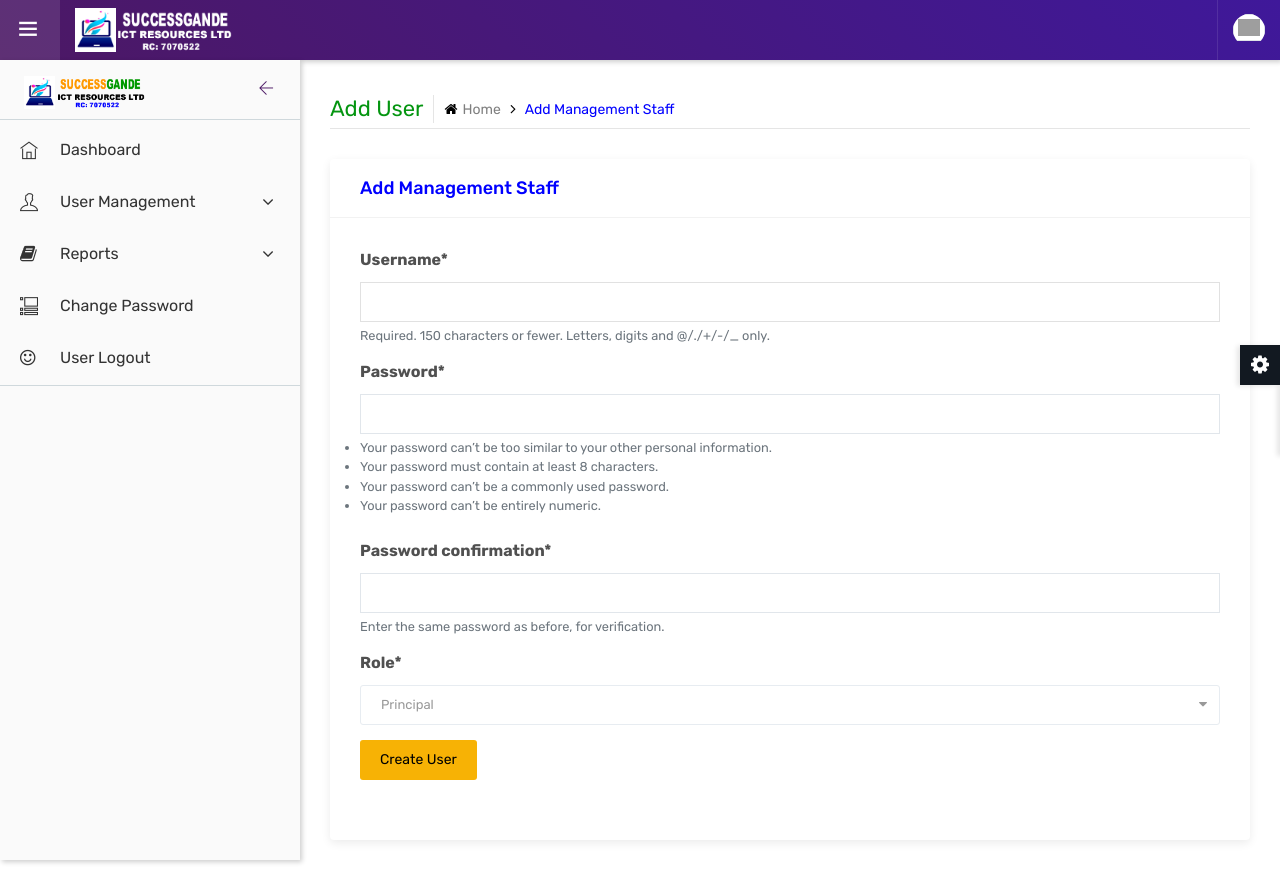
After one commit to successgande1/studentresult, a Django app: page /create/management/staff/ in a window 1280 px wide. The commit adds this page. Run offline with Django 4.2, Linux system fonts and the light colour scheme; the visitor is signed in with stand-in values (Sample User, id 1); data comes from the database, SQL or seed files in the repository; some libraries are stand-ins or nearby versions; grey boxes are pictures that could not be loaded.

Commit message:
Assigned basic HTML Templates, create mgt staff, list staff, view profile and change password

```diff
--- a/accounts/admin.py
+++ b/accounts/admin.py
@@ -1,5 +1,5 @@
 from django.contrib import admin
-from.models import *
+from .models import Profile
 
 # Register your models here.
 admin.site.register(Profile)
--- /dev/null
+++ b/accounts/forms.py
@@ -0,0 +1,21 @@
+from django import forms
+from django.contrib.auth.models import User
+from django.contrib.auth.forms import UserCreationForm
+
+
+class PasswordChangeForm(forms.Form):  # User Change Password Form
+    old_password = forms.CharField(widget=forms.PasswordInput)
+    new_password = forms.CharField(widget=forms.PasswordInput)
+    confirm_password = forms.CharField(widget=forms.PasswordInput)
+
+
+class ManagementStaffCreationForm(UserCreationForm):
+    role = forms.ChoiceField(choices=[('principal', 'Principal'), ('dean', 'Dean of Studies')], widget=forms.Select())
+
+    class Meta:
+        model = User
+        fields = ['username', 'password1', 'password2', 'role']
+
+
+class SearchStaffForm(forms.Form):
+    search_query = forms.CharField(max_length=100, required=False, label='Search by Name or Phone ')
--- a/accounts/urls.py
+++ b/accounts/urls.py
@@ -4,6 +4,15 @@ from . import views
 from django.contrib.auth import views as auth_view
 
 urlpatterns = [
-     path('account/login/', auth_view.LoginView.as_view(template_name='accounts/login.html'), name = 'account-login'),
-    path('account/dashboard/', views.index, name = 'account-dashboard'),
+    path('account/login/', auth_view.LoginView.as_view(template_name='accounts/login.html'), name='account-login'),
+    path('account/dashboard/', views.index, name='account-dashboard'),
+    path('create/management/staff/', views.create_management_staff, name='account-create-management-staff'),
+    path('staff/list/', views.staff_list, name='account-staff-list'),
+    path('staff/profile/', views.user_profile, name='account-profile'),
+    path('disable_user/<int:pk>/', views.disable_user, name='account-disable-user'),
+    path('enable_user/<int:pk>/', views.enable_user, name='account-enable-user'),
+    path('change-password/', views.change_password, name='account-change-password'),
+    path('change-password/', views.change_password, name='account-change-password'),
+    path('password-change-done/', views.password_change_done, name='account-password-change-done'),
+    path('logout/', auth_view.LogoutView.as_view(template_name='accounts/logout.html'), name='account-logout'),
 ]
--- a/accounts/views.py
+++ b/accounts/views.py
@@ -1,27 +1,173 @@
-from django.shortcuts import render, redirect
+from django.shortcuts import render, redirect, get_object_or_404
 from django.contrib.auth.decorators import login_required
-from django.http import HttpResponse
-from datetime import datetime
-import datetime
-from django.contrib.auth.models import User
+from .forms import PasswordChangeForm, ManagementStaffCreationForm, SearchStaffForm
+from django.contrib.auth import authenticate, update_session_auth_hash
+from .models import Profile
+from django.core.paginator import Paginator
+from django.db.models import Q
+# from datetime import datetime
+# import datetime
+# from django.contrib.auth.models import User
 from django.contrib import messages
 
 
 # 404 Error Page.
 def custom_page_not_found(request, exception=None):
-    return render(request, 'dashboard/404.html', status=404)
+    return render(request, 'accounts/404.html', status=404)
+
 
 # 403 Error Page.
 def custom_page_forbidden(request, exception=None):
-    return render(request, 'dashboard/403.html', status=403)
+    return render(request, 'accounts/403.html', status=403)
+
 
 # 500 Error Page.
 def custom_server_not_found(request, exception=None):
-    return render(request, 'dashboard/500.html', status=500)
+    return render(request, 'accounts/500.html', status=500)
 
+
+@login_required(login_url='account-login')
 def index(request):
 
     context = {
-        'page_title':'Dashboard',
+        'page_title': 'Dashboard',
     }
     return render(request, 'accounts/index.html', context)
+
+
+@login_required(login_url='account-login')
+def user_profile(request):
+
+    context = {
+        'page_title': 'Profile',
+    }
+    return render(request, 'accounts/profile.html', context)
+
+
+# Change user password view
+@login_required(login_url='accounts-login')
+def change_password(request):
+    if request.method == 'POST':
+        form = PasswordChangeForm(request.POST)
+        if form.is_valid():
+            user = authenticate(username=request.user.username, password=form.cleaned_data['old_password'])
+            if user is not None:
+                user.set_password(form.cleaned_data['new_password'])
+                user.save()
+                update_session_auth_hash(request, user)  # Update session to prevent logout
+                messages.success(request, 'Your Password Changed Successfully.')
+                return redirect('accounts-password-change-done')  # Redirect to password change success page
+            else:
+                form.add_error('old_password', 'Incorrect old password')
+                messages.warning(request, 'Incorrect old Password.')
+    else:
+        form = PasswordChangeForm()
+
+    context = {
+        'form': form,
+        'page_title': 'Change Password',
+    }
+    return render(request, 'accounts/password_change.html', context)
+
+
+# Change user password successfully view
+@login_required(login_url='accounts-login')
+def password_change_done(request):
+
+    context = {
+        'page_title': 'Password Changed',
+    }
+    return render(request, 'accounts/password_change_done.html', context)
+
+
+# Create Management Staff user view
+@login_required(login_url='accounts-login')
+def create_management_staff(request):
+    logged_user = request.user
+    try:
+        user_profile = Profile.objects.select_related('user').get(user=logged_user)
+        user_role = user_profile.role
+        # Check if logged in user is super admin else don't allow access
+        if logged_user.is_superuser or user_role == 'admin':
+            if request.method == 'POST':
+
+                form = ManagementStaffCreationForm(request.POST)
+
+                if form.is_valid():
+                    user = form.save()
+                    role = form.cleaned_data.get('role')
+
+                    # Get the Created New user's profile
+                    profile = Profile.objects.get(user=user)
+                    # Update the profile DB role field
+                    profile.role = role
+                    # Save the changes to the Profile DB
+                    profile.save()
+
+                    messages.success(request, f'{role} Created successfully.')
+                    return redirect('account-staff-list')
+            else:
+                form = ManagementStaffCreationForm()
+            context = {
+                'page_title': 'Create User',
+                'form': form
+            }
+            return render(request, 'accounts/create_user.html', context)
+        else:
+            return redirect('accounts-dashboard')
+    except Profile.DoesNotExist:
+        # Handle the case when the profile doesn't exist
+        return redirect('accounts-dashboard')
+
+
+@login_required(login_url='account-login')
+def staff_list(request):
+    if request.user.is_superuser or request.user.profile.role in ['admin', 'principal']:
+        # List of Staff
+        staff_list = Profile.objects.filter(Q(role="dean") | Q(role="subject teacher") | Q(role="form master") | Q(role="principal")).order_by('-last_updated')
+        number_of_staff = staff_list.count()
+
+    form = SearchStaffForm(request.GET or None)
+
+    if request.method == "GET" and form.is_valid():
+        search_query = form.cleaned_data['search_query']
+        # Filter staff users
+        staff_list = Profile.objects.filter(
+            Q(user__username__icontains=search_query) | Q(phone__icontains=search_query) | Q(full_name__icontains=search_query), Q(role='dean') | Q(role='subject teacher') | Q(role='form master') | Q(role='principal')
+        )
+
+    paginator = Paginator(staff_list, 5)
+    page_number = request.GET.get('page')
+    page_obj = paginator.get_page(page_number)
+
+    context = {
+        'page_title': 'List of Staff',
+        'staff_list': page_obj,
+        'number_of_staff': number_of_staff,
+        'form': form,
+    }
+    return render(request, 'accounts/staff_list.html', context)
+
+
+# Disable user
+@login_required(login_url='account-login')
+def disable_user(request, pk):
+    if request.user.is_superuser or request.user.profile.role in ['admin']:
+        user_to_disable = get_object_or_404(Profile, pk=pk)
+        # Change the USER is_active to False
+        user_to_disable.is_active = False
+        user_to_disable.save()
+        messages.error(request, f'{user_to_disable.user.username} Disabled Successfully.')
+        return redirect('account-staff-list')
+
+
+# Enable User
+@login_required(login_url='account-login')
+def enable_user(request, pk):
+    if request.user.is_superuser or request.user.profile.role in ['admin']:
+        user_to_enable = get_object_or_404(Profile, pk=pk)
+        # Change the USER is_active to False
+        user_to_enable.is_active = True
+        user_to_enable.save()
+        messages.success(request, f'{user_to_enable.user.username} Enabled Successfully.')
+        return redirect('account-staff-list')
--- a/studentresult/urls.py
+++ b/studentresult/urls.py
@@ -20,8 +20,7 @@ from django.conf import settings
 from django.conf.urls.static import static
 from django.contrib import admin
 from django.urls import path, include
-from accounts import views as account_view
-from django.contrib.auth import views as auth_views
+
 import debug_toolbar
 
 urlpatterns = [
@@ -33,7 +32,7 @@ urlpatterns = [
     path('', include('pages.urls')),
     path('', include('accounts.urls')),
     path('', include('results.urls')),
-]+static(settings.MEDIA_URL, document_root=settings.MEDIA_ROOT)
+] + static(settings.MEDIA_URL, document_root=settings.MEDIA_ROOT)
 
 handler404 = 'studentresult.urls.custom_page_not_found'
 
--- /dev/null
+++ b/templates/accounts/create_user.html
@@ -0,0 +1,54 @@
+{% extends 'dashboard_base.html' %}
+
+{% block title %} {{page_title}} {% endblock %}
+
+{% load static %}
+
+{% load crispy_forms_tags %}
+
+
+{% block content %}
+
+<!-- Left sidebar menu start -->
+{% include 'partials/_LeftSideBar.html' %}
+<!-- Left sidebar menu end -->
+{% if user.is_authenticated and user.profile.role == 'admin' or user.is_superuser %}
+
+<main class="ttr-wrapper">
+    <div class="container-fluid">
+        <div class="db-breadcrumb">
+            <h4 class="breadcrumb-title" style="color: rgb(4, 149, 16);">Add User</h4>
+            <ul class="db-breadcrumb-list">
+                <li><a href="#"><i class="fa fa-home"></i>Home</a></li>
+                <li style="color:blue;">Add Management Staff</li>
+            </ul>
+        </div>
+        <div class="row">
+            <!-- Add New User Form -->
+            <div class="col-lg-12 m-b30">
+                {% include 'partials/_alerts.html' %}
+                <div class="widget-box">
+
+                    <div class="wc-title">
+                        <h4 style="color: blue;">Add Management Staff</h4>
+                    </div>
+                    <div class="widget-inner">
+                        <form class="edit-profile m-b30" method="POST">
+                            {% csrf_token %}
+
+                            {{ form | crispy }}
+
+                    <input class="btn btn-success" type="submit" value="Create User">
+
+                        </form>
+                    </div>
+                </div>
+            </div>
+            <!-- Add New User Form END-->
+        </div>
+    </div>
+</main>
+
+{% endif %}
+
+{% endblock %}
--- a/templates/accounts/logout.html
+++ b/templates/accounts/logout.html
@@ -13,7 +13,7 @@
                 <div class="alert alert-danger">
                     <h4>You have been Logged Out</h4>
                 </div>
-                <a href="{% url 'accounts-login' %}">Login</a>
+                <a href="{% url 'account-login' %}">Login</a>
             </div>
         </div>
     </div>
--- a/templates/dashboard_base.html
+++ b/templates/dashboard_base.html
@@ -16,8 +16,8 @@
 	<meta name="description" content="SUCCESSGANDE ICT : RESOURCES LTD" />
 
 	<!-- OG -->
-	<meta property="og:title" content="SUCCESSGANDE ICT : Smart Save Application" />
-	<meta property="og:description" content="SUCCESS ICT : Smart Save Application" />
+	<meta property="og:title" content="SUCCESSGANDE ICT : Smart Student Result App." />
+	<meta property="og:description" content="SUCCESS ICT : Smart Student Result App." />
 	<meta property="og:image" content="" />
 	<meta name="format-detection" content="telephone=no">
 
@@ -62,7 +62,7 @@
 <body class="ttr-opened-sidebar ttr-pinned-sidebar">
 
 	<!-- header start -->
-{% include 'partials/_header.html' %}
+{% include 'partials/_dashboard_header.html' %}
 <!-- header end -->
 
 	<!--Main container start -->
--- a/templates/partials/_LeftSideBar.html
+++ b/templates/partials/_LeftSideBar.html
@@ -18,61 +18,29 @@
         <nav class="ttr-sidebar-navi">
             <ul>
                 <li>
-                    <a href="{% url 'accounts-dashboard' %}" class="ttr-material-button">
+                    <a href="{% url 'account-dashboard' %}" class="ttr-material-button">
                         <span class="ttr-icon"><i class="ti-home"></i></span>
                         <span class="ttr-label">Dashboard</span>
                     </a>
                 </li>
 
                 <!--Check if User is login and is also a staff and a superuser-->
-                {% if user.is_authenticated and user.profile.role == 'organization' or user.profile.role == 'admin' or user.is_superuser %}
+                {% if user.is_authenticated and  user.profile.role == 'admin' or user.is_superuser %}
                 <li>
                     <a href="#" class="ttr-material-button">
                         <span class="ttr-icon"><i class="ti-user"></i></span>
-                        <span class="ttr-label">Staff Management</span>
+                        <span class="ttr-label">User Management</span>
                         <span class="ttr-arrow-icon"><i class="fa fa-angle-down"></i></span>
                     </a>
                     <ul>
                         <li>
-                            <a href="{% url 'accounts-create-user' %} " class="ttr-material-button"><span class="ttr-label">Add Staff User</span></a>
+                            <a href=" {% url 'account-create-management-staff' %} " class="ttr-material-button"><span class="ttr-label">Add Management Staff</span></a>
                         </li>
                         <li>
-                            <a href="{% url 'accounts-staff-list' %} " class="ttr-material-button"><span class="ttr-label">View Staff Users</span></a>
+                            <a href=" {% url 'account-staff-list' %} " class="ttr-material-button"><span class="ttr-label">View Staff Users</span></a>
                         </li>
                     </ul>
                 </li>
-                <li>
-                    <a href="#" class="ttr-material-button">
-                        <span class="ttr-icon"><i class="ti-book"></i></span>
-                        <span class="ttr-label">Customer Management</span>
-                        <span class="ttr-arrow-icon"><i class="fa fa-angle-down"></i></span>
-                    </a>
-                    <ul>
-                        <li>
-                            <a href="{% url 'customer-list' %} " class="ttr-material-button"><span class="ttr-label">Customers</span></a>
-                        </li>
-                        <li>
-                            <a href="{% url 'request-list' %}  " class="ttr-material-button"><span class="ttr-label">Customer Request</span></a>
-                        </li>
-                    </ul>
-                </li>
-                <li>
-                    <a href="#" class="ttr-material-button">
-                        <span class="ttr-icon"><i class="ti-calendar"></i></span>
-                        <span class="ttr-label">Monthly Charges</span>
-                        <span class="ttr-arrow-icon"><i class="fa fa-angle-down"></i></span>
-                    </a>
-                    <ul>
-                        <li>
-                            <a href="{% url 'process_service_charge' %}" class="ttr-material-button"><span class="ttr-label">Customer Charges</span></a>
-                        </li>
-                        <li>
-                            <a href="{% url 'charged_customers_list' %}" class="ttr-material-button"><span class="ttr-label">Charged Customers</span></a>
-                        </li>
-                    </ul>
-                </li>
-
-
 
                 <li>
                     <a href="#" class="ttr-material-button">
@@ -84,27 +52,36 @@
 
 
                         <li>
-                            <a href=" {% url 'transaction-report' %} " class="ttr-material-button"><span class="ttr-label">Transactions</span></a>
+                            <a href="  " class="ttr-material-button"><span class="ttr-label">Academic Session</span></a>
                         </li>
 
                         <li>
-                            <a href="{% url 'user-transaction-report' %}" class="ttr-material-button"><span class="ttr-label">Staff Transactions</span></a>
+                            <a href=" " class="ttr-material-button"><span class="ttr-label">School Teachers</span></a>
                         </li>
                         <li>
-                            <a href="{% url 'admin-report' %}" class="ttr-material-button"><span class="ttr-label">Report Summary</span></a>
+                            <a href=" " class="ttr-material-button"><span class="ttr-label">Class Subjects</span></a>
+                        </li>
+                        <li>
+                            <a href=" " class="ttr-material-button"><span class="ttr-label">Class Arms</span></a>
+                        </li>
+                        <li>
+                            <a href=" " class="ttr-material-button"><span class="ttr-label">Form Masters</span></a>
+                        </li>
+                        <li>
+                            <a href=" " class="ttr-material-button"><span class="ttr-label">Results</span></a>
                         </li>
 
                     </ul>
                 </li>
                 <li>
-                    <a href="{% url 'accounts-change-password' %}" class="ttr-material-button">
+                    <a href=" {% url 'account-change-password' %}" class="ttr-material-button">
                         <span class="ttr-icon"><i class="ti-layout-accordion-list"></i></span>
                         <span class="ttr-label">Change Password</span>
                     </a>
                 </li>
 
                 <li>
-                    <a href=" {% url 'accounts-logout' %} " class="ttr-material-button">
+                    <a href=" {% url 'account-logout' %} " class="ttr-material-button">
                         <span class="ttr-icon"><i class="fa fa-smile-o"></i></span>
                         <span class="ttr-label">User Logout</span></a>
                 </li>
@@ -112,7 +89,7 @@
                 {% elif user.is_authenticated and user.profile.role == 'manager' or user.profile.role == 'cashier' %}
 
                 <li>
-                    <a href=" {% url 'savings-account' %} " class="ttr-material-button">
+                    <a href="  " class="ttr-material-button">
                         <span class="ttr-icon"><i class="ti-user"></i></span>
                         <span class="ttr-label"> Create Account</span>
                     </a>
@@ -127,11 +104,11 @@
 
 
                         <li>
-                            <a href=" {% url 'customer-list' %} " class="ttr-material-button"><span class="ttr-label">Customers</span></a>
+                            <a href=" " class="ttr-material-button"><span class="ttr-label">Customers</span></a>
                         </li>
 
                         <li>
-                            <a href="{% url 'request-list' %}" class="ttr-material-button"><span class="ttr-label">Customer Request</span></a>
+                            <a href=" " class="ttr-material-button"><span class="ttr-label">Customer Request</span></a>
                         </li>
 
 
@@ -147,20 +124,20 @@
                     <ul>
 
                         <li>
-                            <a href=" {% url 'manager-cashier-report' %}" class="ttr-material-button"><span class="ttr-label">My Deposits</span></a>
+                            <a href=" " class="ttr-material-button"><span class="ttr-label">My Deposits</span></a>
                         </li>
 
                     </ul>
                 </li>
                 <li>
-                    <a href="{% url 'accounts-change-password' %}" class="ttr-material-button">
+                    <a href="" class="ttr-material-button">
                         <span class="ttr-icon"><i class="ti-layout-accordion-list"></i></span>
                         <span class="ttr-label">Change Password</span>
                     </a>
                 </li>
 
                 <li>
-                    <a href=" {% url 'accounts-logout' %} " class="ttr-material-button">
+                    <a href=" {% url 'account-logout' %} " class="ttr-material-button">
                         <span class="ttr-icon"><i class="fa fa-smile-o"></i></span>
                         <span class="ttr-label">User Logout</span></a>
                 </li>
@@ -183,21 +160,21 @@
                     <ul>
 
                         <li>
-                            <a href="{% url 'customer-transaction-report' %}" class="ttr-material-button"><span class="ttr-label">My Transactions</span></a>
+                            <a href=" " class="ttr-material-button"><span class="ttr-label">My Transactions</span></a>
                         </li>
 
                     </ul>
 
                 </li>
                 <li>
-                    <a href="{% url 'accounts-change-password' %}" class="ttr-material-button">
+                    <a href="{% url 'account-change-password' %}" class="ttr-material-button">
                         <span class="ttr-icon"><i class="ti-layout-accordion-list"></i></span>
                         <span class="ttr-label">Change Password</span>
                     </a>
                 </li>
 
                 <li>
-                    <a href=" {% url 'accounts-logout' %} " class="ttr-material-button">
+                    <a href=" {% url 'account-logout' %} " class="ttr-material-button">
                         <span class="ttr-icon"><i class="fa fa-smile-o"></i></span>
                         <span class="ttr-label">User Logout</span></a>
                 </li>
--- a/templates/partials/_account_header.html
+++ b/templates/partials/_dashboard_header.html
@@ -29,18 +29,22 @@
             <ul class="ttr-header-navigation">
 
                 <li>
+                    {% if user.is_authenticated %}
                     <a href="#" class="ttr-material-button ttr-submenu-toggle"><span class="ttr-user-avatar">
-                        {% if user.is_authenticated %}
-                        <img alt="" src="" width="32" height="32">
-                        {% endif %}
+
+                        <img class="img-thumbnail"  alt="user image" src=" {{ user.profile.image.url }}" >
+
                     </span></a>
                     <div class="ttr-header-submenu">
                         <ul>
-                            <li><a href=" ">My profile</a></li>
 
-                            <li><a href="">Logout</a></li>
+                            <li><a href=" {% url 'account-profile' %} ">My profile</a></li>
+
+                            <li><a href=" {% url 'account-logout' %} ">Logout</a></li>
+
                         </ul>
                     </div>
+                    {% endif %}
                 </li>
 
             </ul>
```
Also changed, not shown: accounts/models.py (+6 -13 lines), studentresult/settings.py (+9 -9 lines), templates/accounts/index.html (+65 -1 lines), templates/accounts/profile.html (+24 -7 lines), templates/accounts/staff_list.html (+4 -4 lines), templates/partials/_admin_cards.html (+5 -5 lines), templates/partials/_recently_computed_result.html (renamed from templates/partials/_transaction_list.html, +9 -9 lines), 1 other file.
